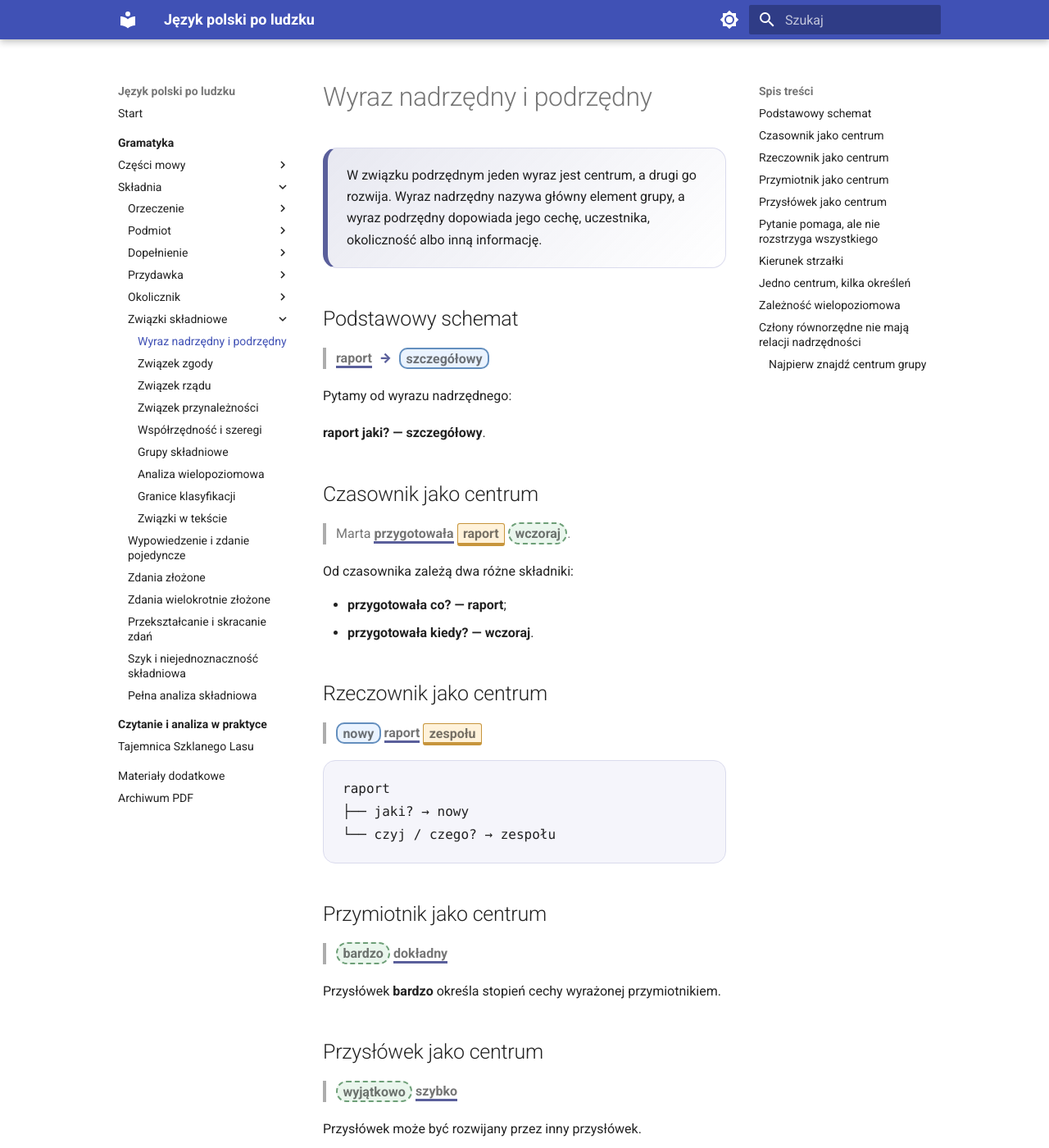
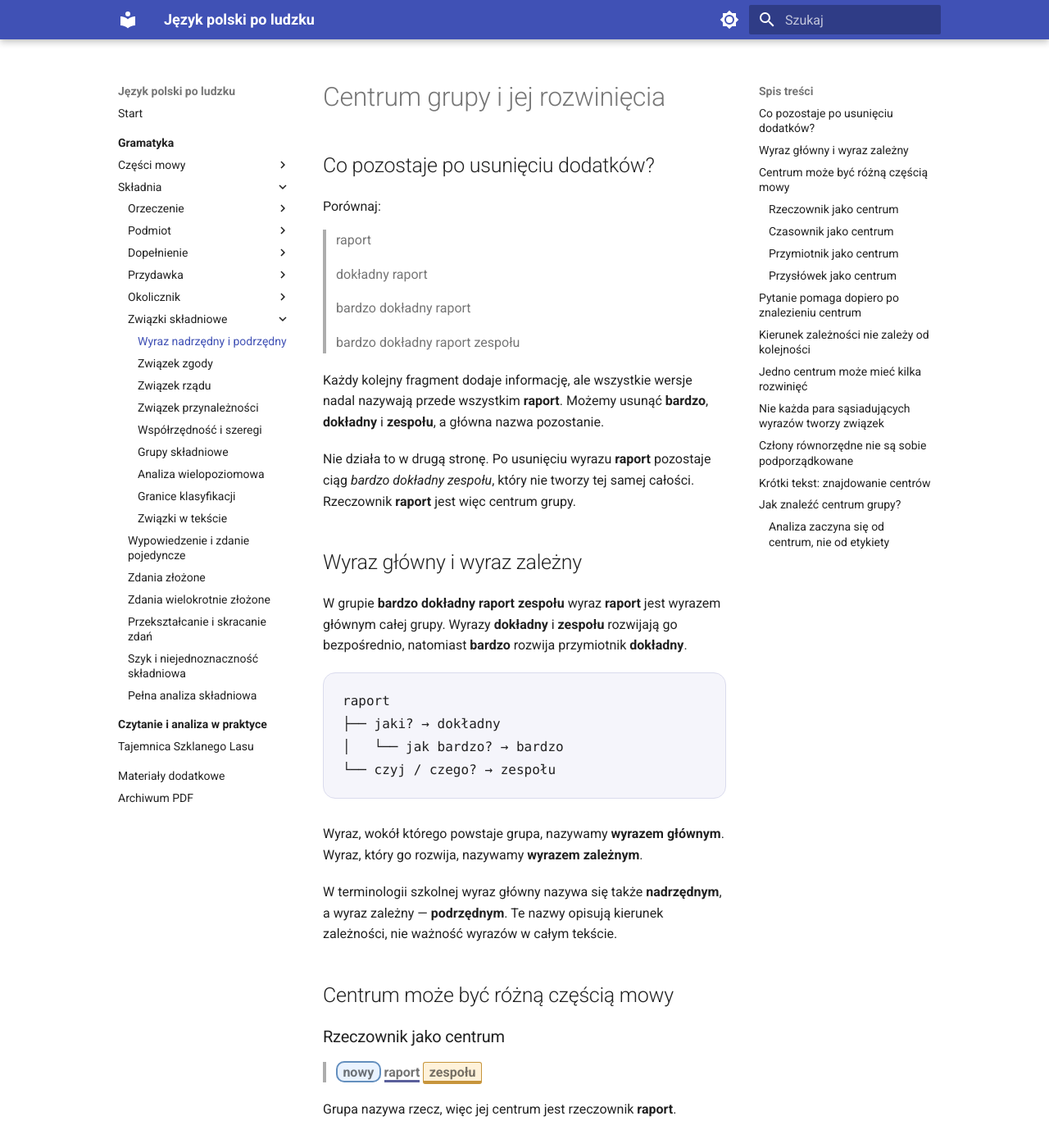
Before and after one commit to dchorazkiewicz/SP_JP, an MkDocs documentation site: the page built from docs/gramatyka/skladnia/zwiazki-skladniowe/wyraz-nadrzedny-i-podrzedny.md, in a window 1280 px wide and 1400 px high. Shown: the whole window at 82% size. Built offline with MkDocs 1.6.1 and Material for MkDocs 9.7.7, drawn with Linux system fonts in a browser that asks for light colours; some of the changed text lies outside the part shown.

Commit message:
Rozbuduj lekcję o centrum grupy

```diff
--- a/docs/gramatyka/skladnia/zwiazki-skladniowe/wyraz-nadrzedny-i-podrzedny.md
+++ b/docs/gramatyka/skladnia/zwiazki-skladniowe/wyraz-nadrzedny-i-podrzedny.md
@@ -1,91 +1,157 @@
-# Wyraz nadrzędny i podrzędny
+# Centrum grupy i jej rozwinięcia
 
 <div class="relations-lesson" markdown>
 
-<div class="relations-lead">
-W związku podrzędnym jeden wyraz jest centrum, a drugi go rozwija. Wyraz nadrzędny nazywa główny element grupy, a wyraz podrzędny dopowiada jego cechę, uczestnika, okoliczność albo inną informację.
-</div>
+## Co pozostaje po usunięciu dodatków?
 
-## Podstawowy schemat
+Porównaj:
 
-> <span class="relations-head">raport</span> <span class="relations-arrow">→</span> <span class="relations-mark relations-mark--agreement">szczegółowy</span>
+> raport
+>
+> dokładny raport
+>
+> bardzo dokładny raport
+>
+> bardzo dokładny raport zespołu
 
-Pytamy od wyrazu nadrzędnego:
+Każdy kolejny fragment dodaje informację, ale wszystkie wersje nadal nazywają przede wszystkim **raport**. Możemy usunąć **bardzo**, **dokładny** i **zespołu**, a główna nazwa pozostanie.
 
-**raport jaki? — szczegółowy**.
+Nie działa to w drugą stronę. Po usunięciu wyrazu **raport** pozostaje ciąg *bardzo dokładny zespołu*, który nie tworzy tej samej całości. Rzeczownik **raport** jest więc centrum grupy.
 
-## Czasownik jako centrum
+## Wyraz główny i wyraz zależny
+
+W grupie **bardzo dokładny raport zespołu** wyraz **raport** jest wyrazem głównym całej grupy. Wyrazy **dokładny** i **zespołu** rozwijają go bezpośrednio, natomiast **bardzo** rozwija przymiotnik **dokładny**.
+
+<div class="relations-tree">raport
+├── jaki? → dokładny
+│   └── jak bardzo? → bardzo
+└── czyj / czego? → zespołu</div>
+
+Wyraz, wokół którego powstaje grupa, nazywamy **wyrazem głównym**. Wyraz, który go rozwija, nazywamy **wyrazem zależnym**.
+
+W terminologii szkolnej wyraz główny nazywa się także **nadrzędnym**, a wyraz zależny — **podrzędnym**. Te nazwy opisują kierunek zależności, nie ważność wyrazów w całym tekście.
+
+## Centrum może być różną częścią mowy
+
+### Rzeczownik jako centrum
+
+> <span class="relations-mark relations-mark--agreement">nowy</span> <span class="relations-head">raport</span> <span class="relations-mark relations-mark--government">zespołu</span>
+
+Grupa nazywa rzecz, więc jej centrum jest rzeczownik **raport**.
+
+### Czasownik jako centrum
 
 > Marta <span class="relations-head">przygotowała</span> <span class="relations-mark relations-mark--government">raport</span> <span class="relations-mark relations-mark--adjunction">wczoraj</span>.
 
-Od czasownika zależą dwa różne składniki:
+Czasownik **przygotowała** organizuje informację o czynności. **Raport** nazywa jej przedmiot, a **wczoraj** określa czas.
 
-- **przygotowała co? — raport**;
-- **przygotowała kiedy? — wczoraj**.
-
-## Rzeczownik jako centrum
-
-> <span class="relations-mark relations-mark--agreement">nowy</span> <span class="relations-head">raport</span> <span class="relations-mark relations-mark--government">zespołu</span>
-
-<div class="relations-tree">raport
-├── jaki? → nowy
-└── czyj / czego? → zespołu</div>
-
-## Przymiotnik jako centrum
+### Przymiotnik jako centrum
 
 > <span class="relations-mark relations-mark--adjunction">bardzo</span> <span class="relations-head">dokładny</span>
 
-Przysłówek **bardzo** określa stopień cechy wyrażonej przymiotnikiem.
+Całość nazywa stopień cechy. Wyraz **bardzo** nie opisuje raportu bezpośrednio; zwiększa natężenie cechy **dokładny**.
 
-## Przysłówek jako centrum
+### Przysłówek jako centrum
 
 > <span class="relations-mark relations-mark--adjunction">wyjątkowo</span> <span class="relations-head">szybko</span>
 
-Przysłówek może być rozwijany przez inny przysłówek.
+Wyraz **wyjątkowo** określa stopień szybkości.
 
-## Pytanie pomaga, ale nie rozstrzyga wszystkiego
+## Pytanie pomaga dopiero po znalezieniu centrum
 
-> potrzebować czego? — raportu;
+Porównaj:
 
-> analiza czego? — raportu.
+> potrzebować **raportu**;
+>
+> analiza **raportu**.
 
-W obu przykładach pojawia się pytanie **czego?**, ale raz centrum jest czasownik, a raz rzeczownik. Typ związku trzeba ustalać na podstawie formy i relacji.
+W obu połączeniach możemy zadać pytanie **czego?**, ale zależność zaczyna się od innego wyrazu:
 
-## Kierunek strzałki
+<div class="relations-tree">potrzebować
+└── czego? → raportu
 
-W tym rozdziale strzałka prowadzi od wyrazu nadrzędnego do podrzędnego:
+analiza
+└── czego? → raportu</div>
 
-> <span class="relations-head">czytać</span> <span class="relations-arrow">→</span> <span class="relations-mark relations-mark--government">raport</span>
+Samo pytanie nie mówi jeszcze, czy centrum jest czasownik, rzeczownik czy inny wyraz. Najpierw trzeba ustalić, co tworzy badaną grupę i jaki fragment rozwija.
 
-Nie oznacza to kolejności wyrazów w zdaniu. W zdaniu **Raport Marta przeczytała wczoraj** zależność pozostaje taka sama mimo innego szyku.
+## Kierunek zależności nie zależy od kolejności
 
-## Jedno centrum, kilka określeń
+Porównaj:
 
-> Marta <span class="relations-head">pracowała</span> <span class="relations-mark relations-mark--place relations-mark--adjunction">w biurze</span> <span class="relations-mark relations-mark--adjunction">bardzo uważnie</span>.
+> Marta przeczytała raport wczoraj.
+>
+> Raport Marta przeczytała wczoraj.
+>
+> Wczoraj raport przeczytała Marta.
 
-Kilka wyrazów może zależeć bezpośrednio od tego samego centrum.
+Szyk się zmienia, lecz podstawowe zależności pozostają:
 
-## Zależność wielopoziomowa
+<div class="relations-tree">przeczytała
+├── kto? → Marta
+├── co? → raport
+└── kiedy? → wczoraj</div>
 
-> bardzo szczegółowy raport zespołu badawczego
+Dlatego strzałka <span class="relations-arrow">→</span> pokazuje kierunek zależności, a nie kierunek czytania zdania.
 
-<div class="relations-tree">raport
-├── jaki? → szczegółowy
-│   └── jak bardzo? → bardzo
-└── czyj? → zespołu
-    └── jakiego? → badawczego</div>
+## Jedno centrum może mieć kilka rozwinięć
 
-## Człony równorzędne nie mają relacji nadrzędności
+> Marta <span class="relations-head">pracowała</span> <span class="relations-mark relations-mark--government">nad raportem</span> <span class="relations-mark relations-mark--adjunction">w bibliotece</span> <span class="relations-mark relations-mark--adjunction">bardzo uważnie</span>.
 
-> Marta i Piotr przygotowali raport.
+Trzy fragmenty zależą od czasownika **pracowała**, ale robią coś innego:
 
-Wyrazy **Marta** i **Piotr** tworzą szereg współrzędny. Żaden nie jest podrzędny wobec drugiego.
+- **nad raportem** uzupełnia treść czasownika;
+- **w bibliotece** wskazuje miejsce;
+- **bardzo uważnie** opisuje sposób, a wewnątrz zawiera własną zależność: **bardzo → uważnie**.
+
+## Nie każda para sąsiadujących wyrazów tworzy związek
+
+W grupie **bardzo dokładny raport** wyrazy **bardzo** i **raport** są oddzielone tylko jednym słowem, ale nie łączą się bezpośrednio. Wyraz **bardzo** zależy od **dokładny**.
+
+Podobnie w zdaniu **Wczoraj nowa kierowniczka szybko podpisała dokument** pierwszy wyraz **wczoraj** nie jest centrum zdania. Zależy od orzeczenia **podpisała**.
+
+## Człony równorzędne nie są sobie podporządkowane
+
+<div class="relations-comparison">
+  <div class="relations-comparison-item"><span class="relations-comparison-label">zależność</span><p><span class="relations-head">raport</span> <span class="relations-arrow">→</span> <span class="relations-mark relations-mark--agreement">dokładny</span></p><p><em>Dokładny</em> rozwija rzeczownik.</p></div>
+  <div class="relations-comparison-item"><span class="relations-comparison-label">równorzędność</span><p><span class="relations-mark relations-mark--coordination">raport i prezentacja</span></p><p>Oba rzeczowniki są osobnymi przedmiotami czynności.</p></div>
+</div>
+
+Nie rysujemy strzałki od **raport** do **prezentacja**, ponieważ żaden człon nie jest centrum drugiego.
+
+## Krótki tekst: znajdowanie centrów
+
+> Rano nowa kierowniczka działu bardzo uważnie przeczytała końcowy raport zespołu.
+
+Najpierw odnajdujemy pełne orzeczenie **przeczytała**. Od niego zależą: **kierowniczka**, **raport**, **rano** i **bardzo uważnie**. Następnie rozwijamy każdą grupę osobno:
+
+<div class="relations-tree">przeczytała
+├── kto? → kierowniczka
+│   ├── jaka? → nowa
+│   └── czego? → działu
+├── co? → raport
+│   ├── jaki? → końcowy
+│   └── czyj / czego? → zespołu
+├── kiedy? → rano
+└── jak? → uważnie
+    └── jak bardzo? → bardzo</div>
+
+Nie łączymy wszystkich określeń bezpośrednio z czasownikiem. **Nowa** rozwija kierowniczkę, **końcowy** rozwija raport, a **bardzo** rozwija sposób opisany słowem **uważnie**.
+
+## Jak znaleźć centrum grupy?
+
+1. Ustal, co cała grupa nazywa albo opisuje.
+2. Usuń kolejno określenia i sprawdź, który wyraz zachowuje podstawowy charakter grupy.
+3. Wskaż składniki zależne bezpośrednio od centrum.
+4. Dla każdego składnika sprawdź, czy ma własne rozwinięcia.
+5. Nie kieruj się wyłącznie kolejnością ani jednym pytaniem.
+6. Oddziel zależność od szeregu równorzędnego.
 
 <div class="relations-summary">
-<h3>Najpierw znajdź centrum grupy</h3>
-Dopiero po wskazaniu wyrazu nadrzędnego można poprawnie określić zależność i typ związku składniowego.
+<h3>Analiza zaczyna się od centrum, nie od etykiety</h3>
+<p>Najpierw ustal, wokół którego wyrazu powstała grupa i co rozwija go bezpośrednio. Dopiero wtedy używaj terminów <em>nadrzędny</em> i <em>podrzędny</em> oraz nazywaj typ związku.</p>
 </div>
 
-[Przejdź dalej: związek zgody](../zwiazek-zgody/){ .md-button .md-button--primary }
+[Przejdź dalej: formy zmieniają się razem](../zwiazek-zgody/){ .md-button .md-button--primary }
 
 </div>
```
